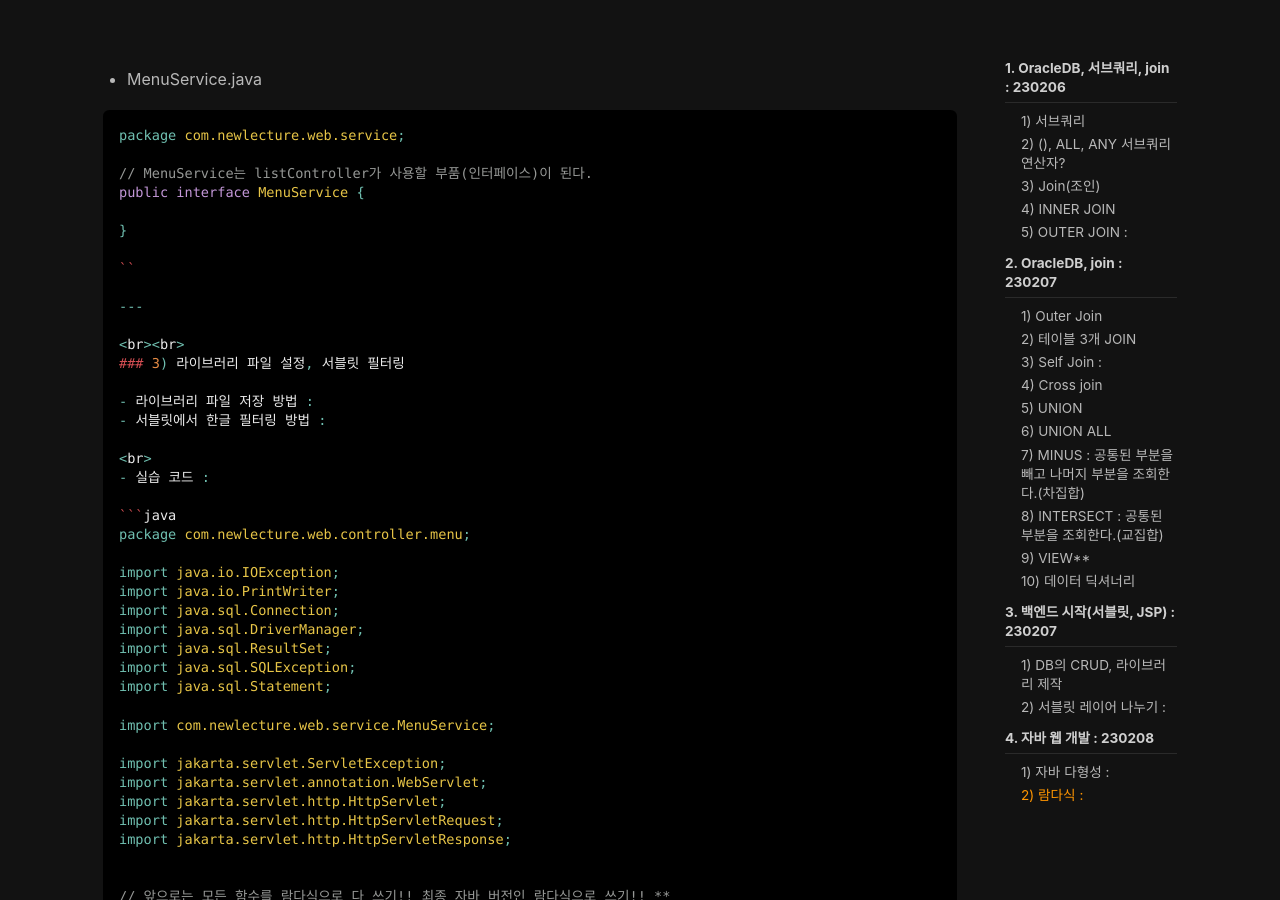
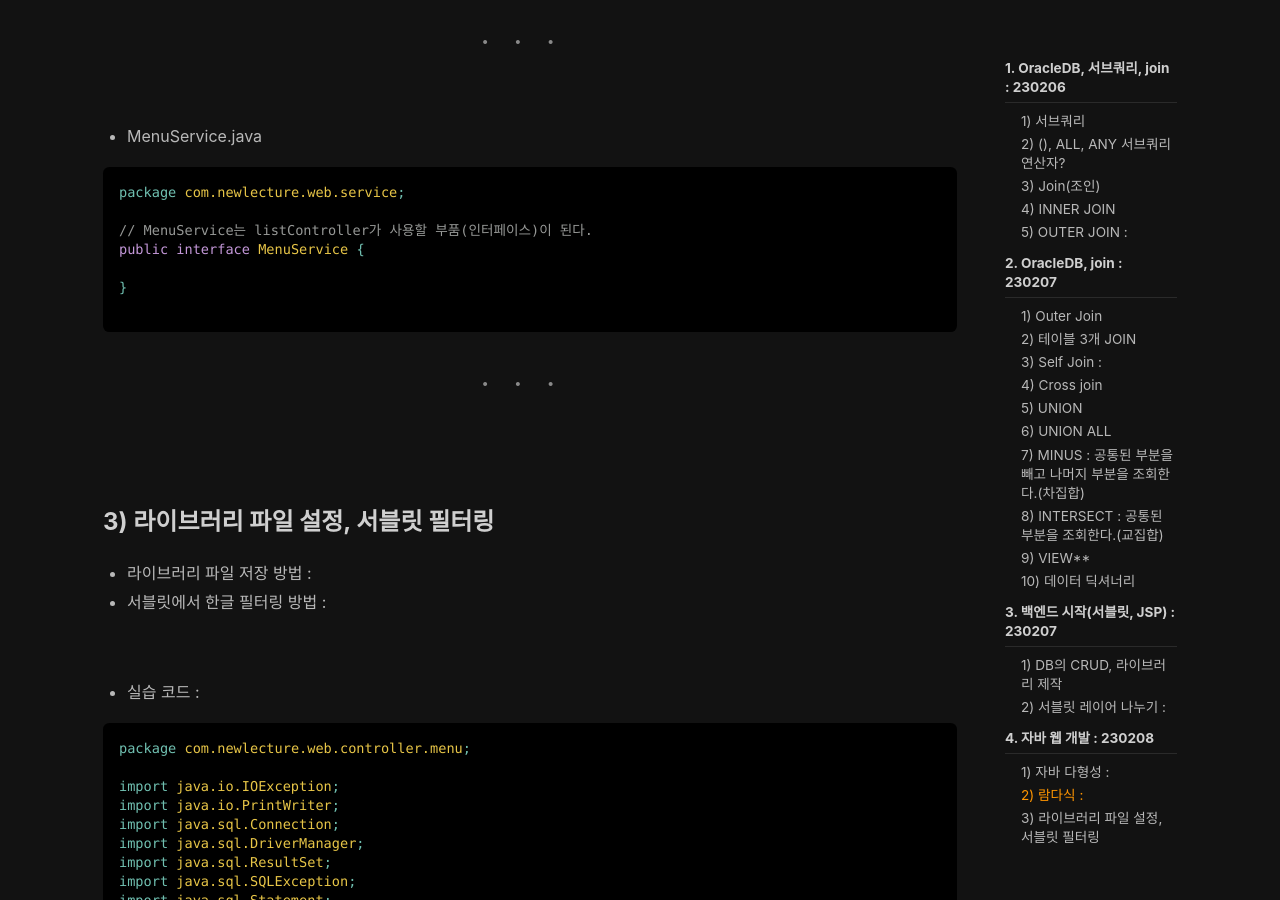
Before and after one commit to wogjs0911/wogjs0911.github.io, a Jekyll site: the page built from _posts/2023-02-06-Week11 Day1,2,3.md, in a window 1280 px wide and 900 px high, scrolled down 20717 px. Built offline with Jekyll 4.4.1, drawn with Linux system fonts in a browser that asks for light colours; nearby versions of some CDN libraries; comment, search, counter and statistics services are not loaded; some of the changed text lies outside the part shown.

Commit message:
week11 day3_2

````diff
--- a/_posts/2023-02-06-Week11 Day1,2,3.md
+++ b/_posts/2023-02-06-Week11 Day1,2,3.md
@@ -656,9 +656,12 @@
 		//		})
 
 		// 4. 따라서, 람다식이 배열에서도 많이 사용된다.
-		list.sort((x,y)->((Exam)x).getKor()-((Exam)y).getKor());				// 형변환도 가능하다. 첫번째 add와 두번째 add를 비교하고 앞에게 더 큰지 뒤에게 더큰지 알려준다.
 
-		list.sort((x,y)->((Exam)y).getKor()-((Exam)x).getKor());				// 얘는 x-y이면 오름차순 정렬이 되고 y-x이면 내림차순 정렬이다.
+		list.sort((x,y)->((Exam)x).getKor()-((Exam)y).getKor());
+		// 형변환도 가능하다. 첫번째 add와 두번째 add를 비교하고 앞에게 더 큰지 뒤에게 더큰지 알려준다.
+
+		list.sort((x,y)->((Exam)y).getKor()-((Exam)x).getKor());
+		// 얘는 x-y이면 오름차순 정렬이 되고 y-x이면 내림차순 정렬이다.
 
 		// 얘는 compare이라서 양수인지 음수인지 0인지만 알려주면 정렬이 된다!
 		// 데이터 분석하는 것에 요구할 때, 이런 식으로 많이 쓰기 때문에 람다 표현식을 사용한다!
@@ -669,8 +672,8 @@
 
 
 		System.out.println(list);	// 문자, 숫자 등 어떤 것들을 비교할 수 있다.(compare 메서드 이용! )
-											// 그래서 주의할 것 !
-											// 문자열 비교는 첫 글자만 비교한다. 따라서, "15"를 넣으면 "2", "3", "4"에서 "15", "2", "3", "4"로 정렬된다.
+						// 그래서 주의할 것 !
+						// 문자열 비교는 첫 글자만 비교한다. 따라서, "15"를 넣으면 "2", "3", "4"에서 "15", "2", "3", "4"로 정렬된다.
 
 		// 인터페이스 사용하는 방법 :
 		// 1) 함수의 인자를 넘겨주는 방법 :
@@ -804,7 +807,7 @@
 	//		// System.out.println("                  뉴렉체 교육 프로그램                  ");
 	//
 	//		banner.print();	// 이게 약속을 꽂아 넣는 작업이다!
-	//								// 특정 구역을 언급하지 않았으면 어디에서든 꽂아서 구현할 수 있다.
+	//				// 특정 구역을 언급하지 않았으면 어디에서든 꽂아서 구현할 수 있다.
 	//
 	//		System.out.println("메인 메뉴 항목들...");
 	//
@@ -872,7 +875,7 @@
 
 }
 
-``
+```
 
 ---
 
@@ -928,7 +931,7 @@
 		// 이것은 내가하는 인코딩 방식이다. 요즘에는  기본으로  UTF-8로 인코딩이 된다.
 		// resp.setCharacterEncoding("UTF-8");
 
-		 resp.setContentType("text/html; charset=utf-8");
+		resp.setContentType("text/html; charset=utf-8");
 //		resp.setContentType("text/txt; charset=utf-8");
 		// 내가 인코딩을 하는 것이 아니라 브라우저가 이런 방식으로 읽으라고 설정해준다.
 
````
